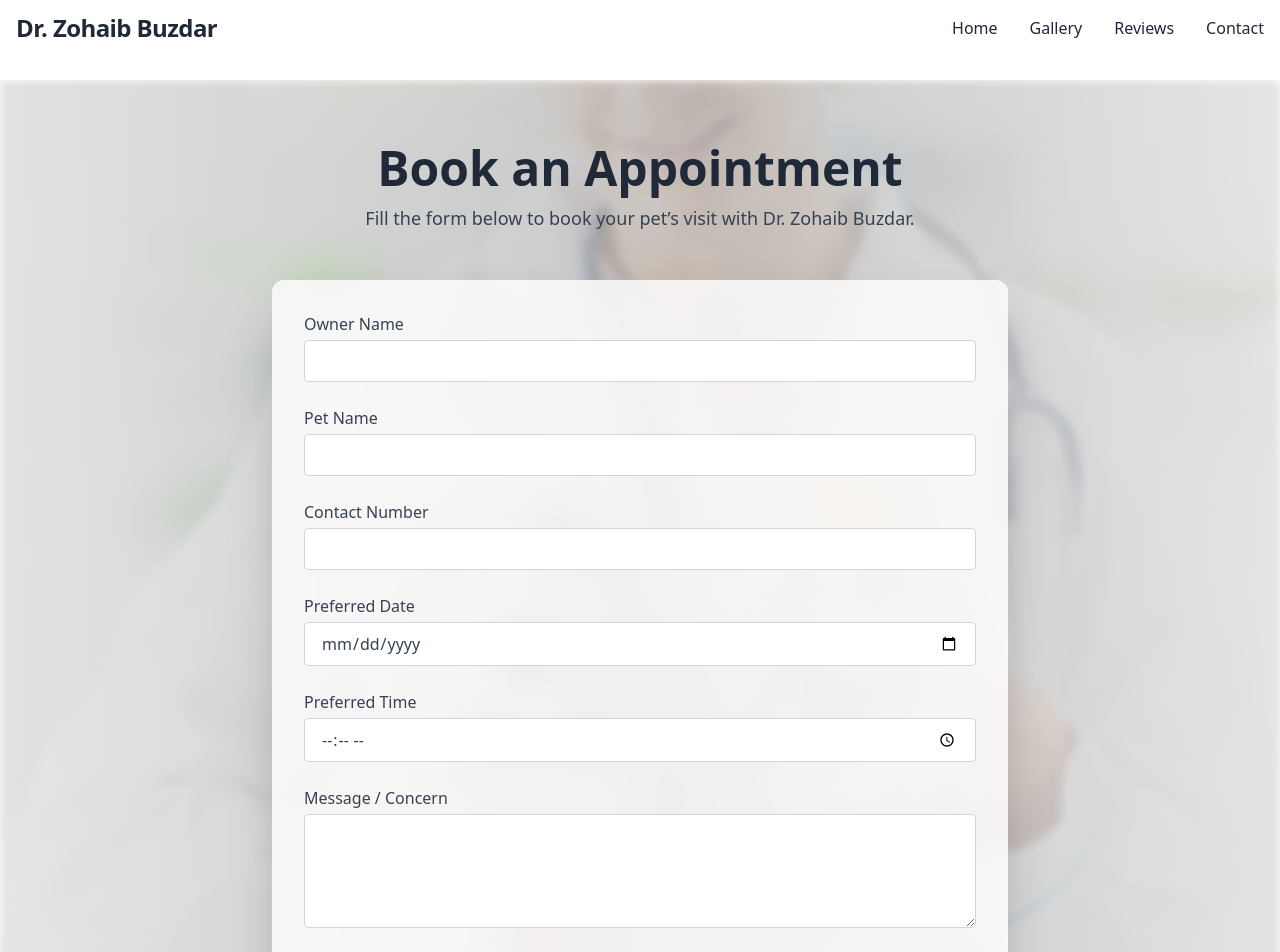
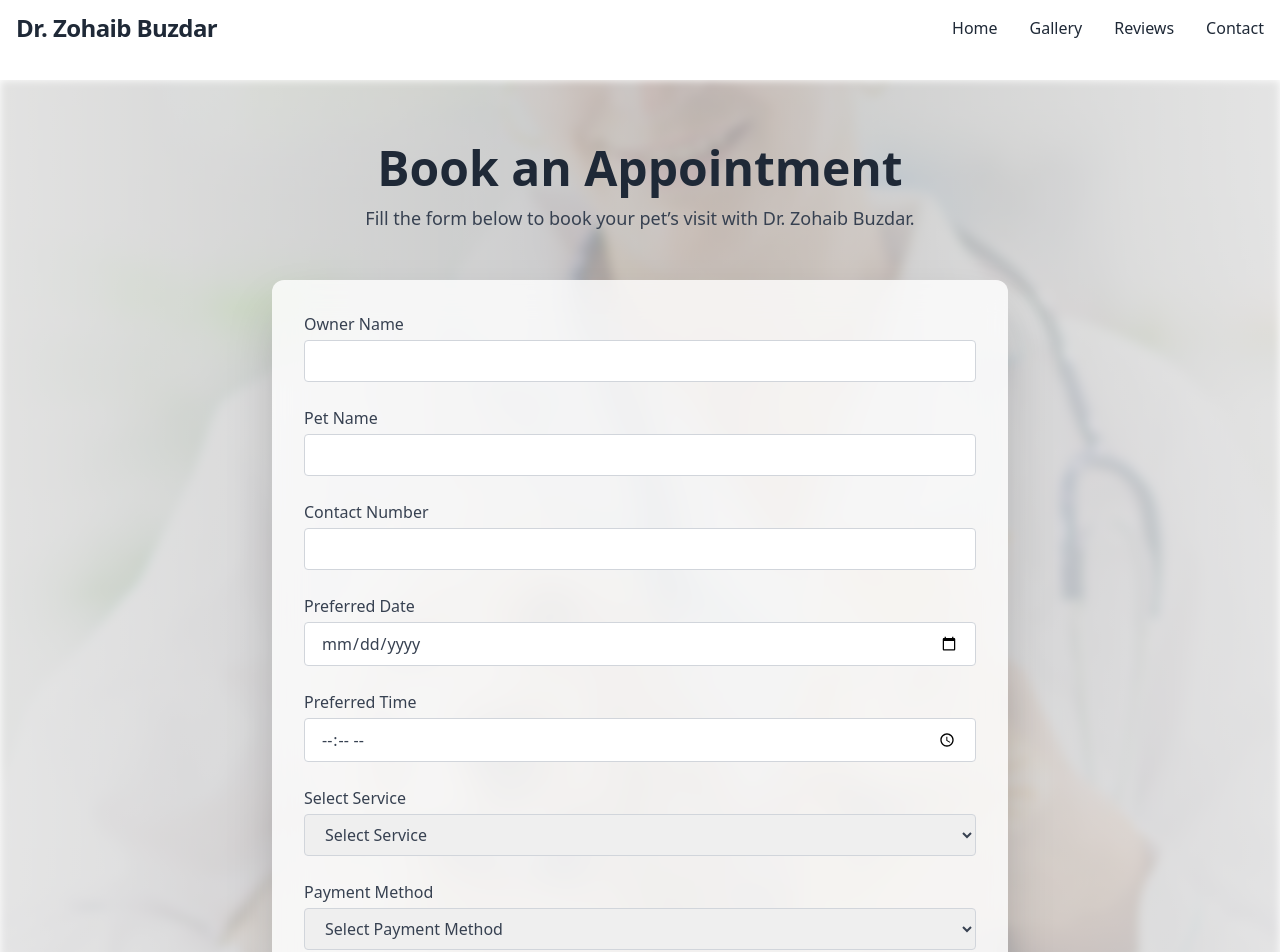
Before and after one commit to Ahsankhan2345/dr-zohaib-portfolio, a React (Vite) app: page /appointment in a window 1280 px wide. Shown: the top 952 px of the page. Built offline with nearby package versions, Linux system fonts and the light colour scheme.

Commit message:
Optimize images/videos loading & update Contact.jsx background image

```diff
--- a/src/components/AboutSection.jsx
+++ b/src/components/AboutSection.jsx
@@ -18,6 +18,9 @@ export default function AboutSection() {
             src={aboutImg}
             alt="Dr. Zohaib Buzdar - About"
             className="w-full max-w-sm rounded-2xl shadow-2xl border-4 border-blue-600 object-cover"
+            loading="eager"                // ✅ loads immediately
+            decoding="async"               // ✅ optimize rendering
+            fetchpriority="high"           // ✅ hints browser to load early
             whileHover={{ scale: 1.05, rotate: 1 }}
             transition={{ type: "spring", stiffness: 150 }}
           />
--- a/src/components/ServicesSection.jsx
+++ b/src/components/ServicesSection.jsx
@@ -22,11 +22,13 @@ export default function ServicesSection() {
 
   return (
     <section className="relative w-full overflow-hidden">
-      {/* Background Video */}
+      {/* ✅ Optimized Background Video */}
       <motion.video
         autoPlay
         muted
         loop
+        playsInline
+        preload="auto" // ✅ Start loading immediately
         className="absolute top-0 left-0 w-full h-full object-cover brightness-50"
         initial={{ scale: 1 }}
         animate={{ scale: 1.1 }}
@@ -36,7 +38,7 @@ export default function ServicesSection() {
         Your browser does not support the video tag.
       </motion.video>
 
-      {/* Overlay Content */}
+      {/* ✅ Overlay Content */}
       <div className="relative z-10 py-20 px-4 md:px-10 backdrop-blur-sm">
         <motion.h2
           className="text-4xl md:text-5xl font-bold text-white text-center mb-12 drop-shadow-xl"
--- a/src/pages/Appointment.jsx
+++ b/src/pages/Appointment.jsx
@@ -8,6 +8,21 @@ export default function Appointment() {
   const doctorNumber = "923188860057";
 
   const [showToast, setShowToast] = useState(false);
+  const [selectedService, setSelectedService] = useState("");
+  const [price, setPrice] = useState("");
+  const [paymentMethod, setPaymentMethod] = useState("");
+
+  const servicePrices = {
+    "General Checkups": "Rs. 1,000",
+    Surgery: "Rs. 5,000",
+    Vaccinations: "Rs. 1,500",
+  };
+
+  const handleServiceChange = (e) => {
+    const selected = e.target.value;
+    setSelectedService(selected);
+    setPrice(servicePrices[selected] || "");
+  };
 
   const handleSubmit = (e) => {
     e.preventDefault();
@@ -20,7 +35,6 @@ export default function Appointment() {
     const time = form.time.value;
     const message = form.message.value;
 
-    // Create PDF
     const doc = new jsPDF();
     doc.setFontSize(16);
     doc.text("Appointment Details", 20, 20);
@@ -30,10 +44,12 @@ export default function Appointment() {
     doc.text(`Contact No.: ${contact}`, 20, 60);
     doc.text(`Date: ${date}`, 20, 70);
     doc.text(`Time: ${time}`, 20, 80);
-    doc.text(`Message: ${message}`, 20, 90);
+    doc.text(`Service: ${selectedService}`, 20, 90);
+    doc.text(`Price: ${price}`, 20, 100);
+    doc.text(`Payment Method: ${paymentMethod}`, 20, 110);
+    doc.text(`Issue/Message: ${message}`, 20, 120);
     doc.save("appointment.pdf");
 
-    // WhatsApp message
     const whatsappMessage = `Hello Dr. Zohaib Buzdar,
 
 I would like to book an appointment for my pet. Here are the details:
@@ -43,7 +59,12 @@ I would like to book an appointment for my pet. Here are the details:
 - Contact Number: ${contact}
 - Date: ${date}
 - Time: ${time}
-- Message: ${message}
+- Service: ${selectedService}
+- Price: ${price}
+- Payment Method: ${paymentMethod}
+- Issue: ${message}
+
+📎 Please also upload the payment screenshot manually on WhatsApp to confirm your appointment.
 
 Thank you!`;
 
@@ -60,14 +81,17 @@ Thank you!`;
 
   return (
     <section className="relative min-h-screen pt-[64px] pb-20 overflow-hidden">
-      {/* Background Image */}
+      {/* Optimized Background Image */}
       <img
         src={clinicBg}
         alt="Clinic Background"
+        loading="eager"
+        decoding="async"
+        fetchpriority="high"
         className="absolute inset-0 w-full h-full object-cover brightness-50 blur-sm"
       />
 
-      {/* Overlay Gradient */}
+      {/* Overlay */}
       <div className="absolute inset-0 bg-gradient-to-r from-white/80 via-white/60 to-white/80"></div>
 
       <div className="relative z-10 max-w-3xl mx-auto px-4">
@@ -92,64 +116,71 @@ Thank you!`;
           transition={{ duration: 0.9 }}
           onSubmit={handleSubmit}
         >
+          {/* Inputs */}
           <div>
             <label className="block mb-1 font-medium">Owner Name</label>
-            <input
-              name="ownerName"
-              type="text"
-              className="w-full px-4 py-2 border border-gray-300 rounded focus:outline-none focus:border-blue-500"
-              required
-            />
+            <input name="ownerName" type="text" className="w-full px-4 py-2 border border-gray-300 rounded" required />
           </div>
           <div>
             <label className="block mb-1 font-medium">Pet Name</label>
-            <input
-              name="petName"
-              type="text"
-              className="w-full px-4 py-2 border border-gray-300 rounded focus:outline-none focus:border-blue-500"
-              required
-            />
+            <input name="petName" type="text" className="w-full px-4 py-2 border border-gray-300 rounded" required />
           </div>
           <div>
             <label className="block mb-1 font-medium">Contact Number</label>
-            <input
-              name="contact"
-              type="tel"
-              className="w-full px-4 py-2 border border-gray-300 rounded focus:outline-none focus:border-blue-500"
-              required
-            />
+            <input name="contact" type="tel" className="w-full px-4 py-2 border border-gray-300 rounded" required />
           </div>
           <div>
             <label className="block mb-1 font-medium">Preferred Date</label>
-            <input
-              name="date"
-              type="date"
-              className="w-full px-4 py-2 border border-gray-300 rounded focus:outline-none focus:border-blue-500"
-              required
-            />
+            <input name="date" type="date" className="w-full px-4 py-2 border border-gray-300 rounded" required />
           </div>
           <div>
             <label className="block mb-1 font-medium">Preferred Time</label>
-            <input
-              name="time"
-              type="time"
-              className="w-full px-4 py-2 border border-gray-300 rounded focus:outline-none focus:border-blue-500"
-              required
-            />
+            <input name="time" type="time" className="w-full px-4 py-2 border border-gray-300 rounded" required />
           </div>
+
+          {/* Service Type */}
           <div>
-            <label className="block mb-1 font-medium">Message / Concern</label>
-            <textarea
-              name="message"
-              rows="4"
-              className="w-full px-4 py-2 border border-gray-300 rounded focus:outline-none focus:border-blue-500"
-              required
-            ></textarea>
+            <label className="block mb-1 font-medium">Select Service</label>
+            <select value={selectedService} onChange={handleServiceChange} className="w-full px-4 py-2 border border-gray-300 rounded" required>
+              <option value="">Select Service</option>
+              <option value="General Checkups">General Checkups</option>
+              <option value="Surgery">Surgery</option>
+              <option value="Vaccinations">Vaccinations</option>
+            </select>
           </div>
-          <button
-            type="submit"
-            className="w-full bg-blue-600 text-white font-semibold py-3 rounded hover:bg-blue-700 transition duration-300"
-          >
+
+          {price && (
+            <div className="text-sm text-green-800 bg-green-100 border border-green-300 p-3 rounded">
+              💰 Estimated Price: <strong>{price}</strong>
+            </div>
+          )}
+
+          {/* Payment Method */}
+          <div>
+            <label className="block mb-1 font-medium">Payment Method</label>
+            <select value={paymentMethod} onChange={(e) => setPaymentMethod(e.target.value)} className="w-full px-4 py-2 border border-gray-300 rounded" required>
+              <option value="">Select Payment Method</option>
+              <option value="Cash">Cash</option>
+              <option value="Bank Transfer">Bank Transfer</option>
+            </select>
+          </div>
+
+          {paymentMethod === "Bank Transfer" && (
+            <div className="text-sm text-gray-700 bg-yellow-100 border border-yellow-300 p-3 rounded">
+              <p><strong>Account Title:</strong> Muhammad Zohaib</p>
+              <p><strong>Account No.:</strong> 14280010135992990018</p>
+              <p><strong>Bank:</strong> Allied Bank</p>
+              <p className="mt-1 text-red-600">📌 Please upload the payment screenshot manually on WhatsApp to approve your appointment.</p>
+            </div>
+          )}
+
+          {/* Message */}
+          <div>
+            <label className="block mb-1 font-medium">Describe Pet Issue / Message</label>
+            <textarea name="message" rows="4" className="w-full px-4 py-2 border border-gray-300 rounded" required></textarea>
+          </div>
+
+          <button type="submit" className="w-full bg-blue-600 text-white font-semibold py-3 rounded hover:bg-blue-700 transition duration-300">
             Book Appointment
           </button>
         </motion.form>
--- a/src/pages/Contact.jsx
+++ b/src/pages/Contact.jsx
@@ -1,14 +1,17 @@
 import { motion } from "framer-motion";
 import { FaFacebook, FaInstagram, FaTiktok, FaLinkedin } from "react-icons/fa";
-import profile from "../assets/images/dr-zohaib.jpg"; // ✅ Corrected import
+import profile from "../assets/images/dr-zohaib.jpg"; // ✅ Optimized import
 
 export default function Contact() {
   return (
     <section className="relative w-full min-h-screen flex items-center justify-center bg-gray-100 overflow-hidden pt-[64px]">
-      {/* ✅ Background Profile Image */}
+      {/* ✅ Optimized Background Profile Image */}
       <img
         src={profile}
         alt="Dr. Zohaib Buzdar"
+        loading="eager"
+        decoding="async"
+        fetchpriority="high"
         className="absolute inset-0 w-full h-full object-cover opacity-30 blur-sm"
       />
 
```
Also changed, not shown: src/components/HeroSection.jsx (+10 -5 lines), src/pages/Gallery.jsx (+16 -11 lines).
